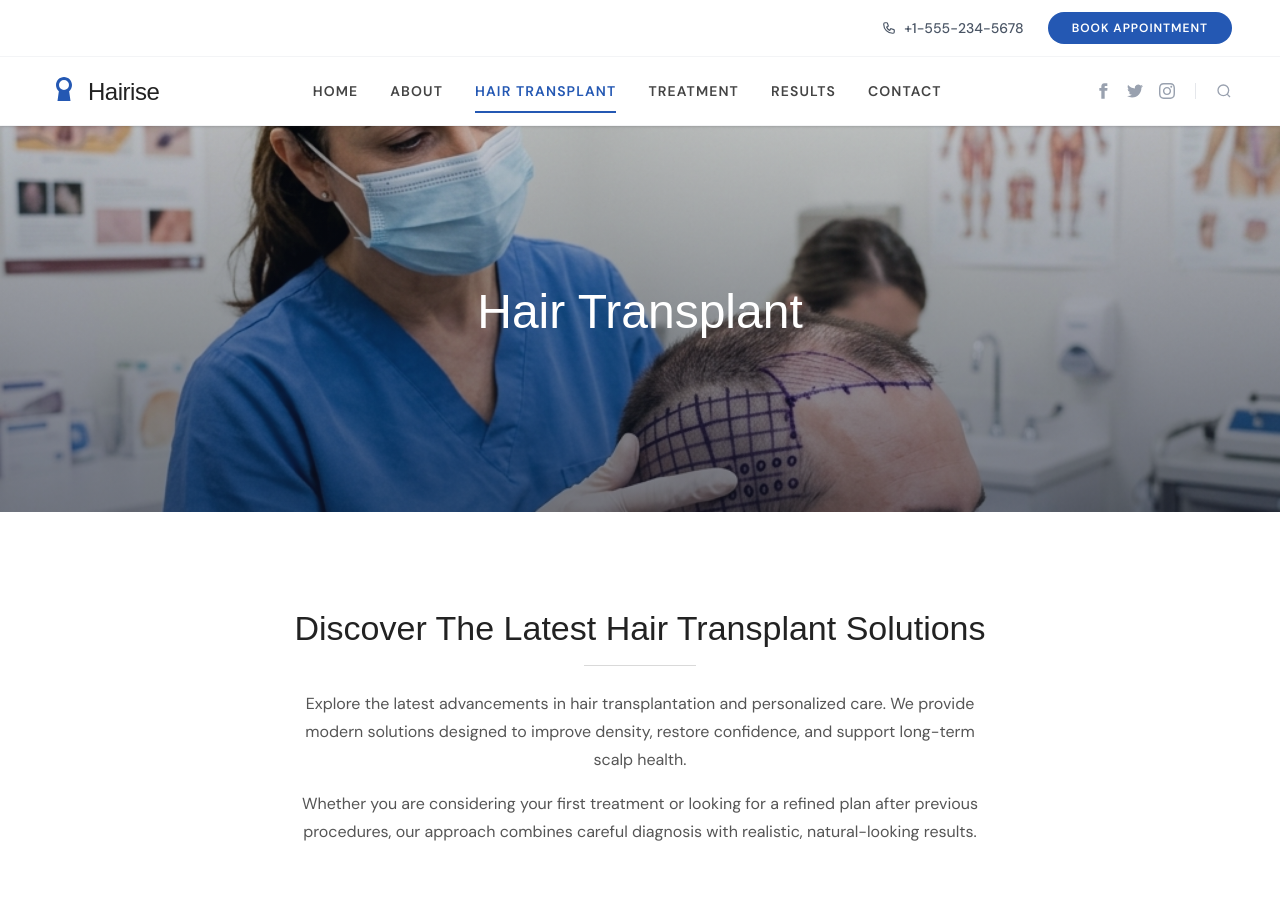
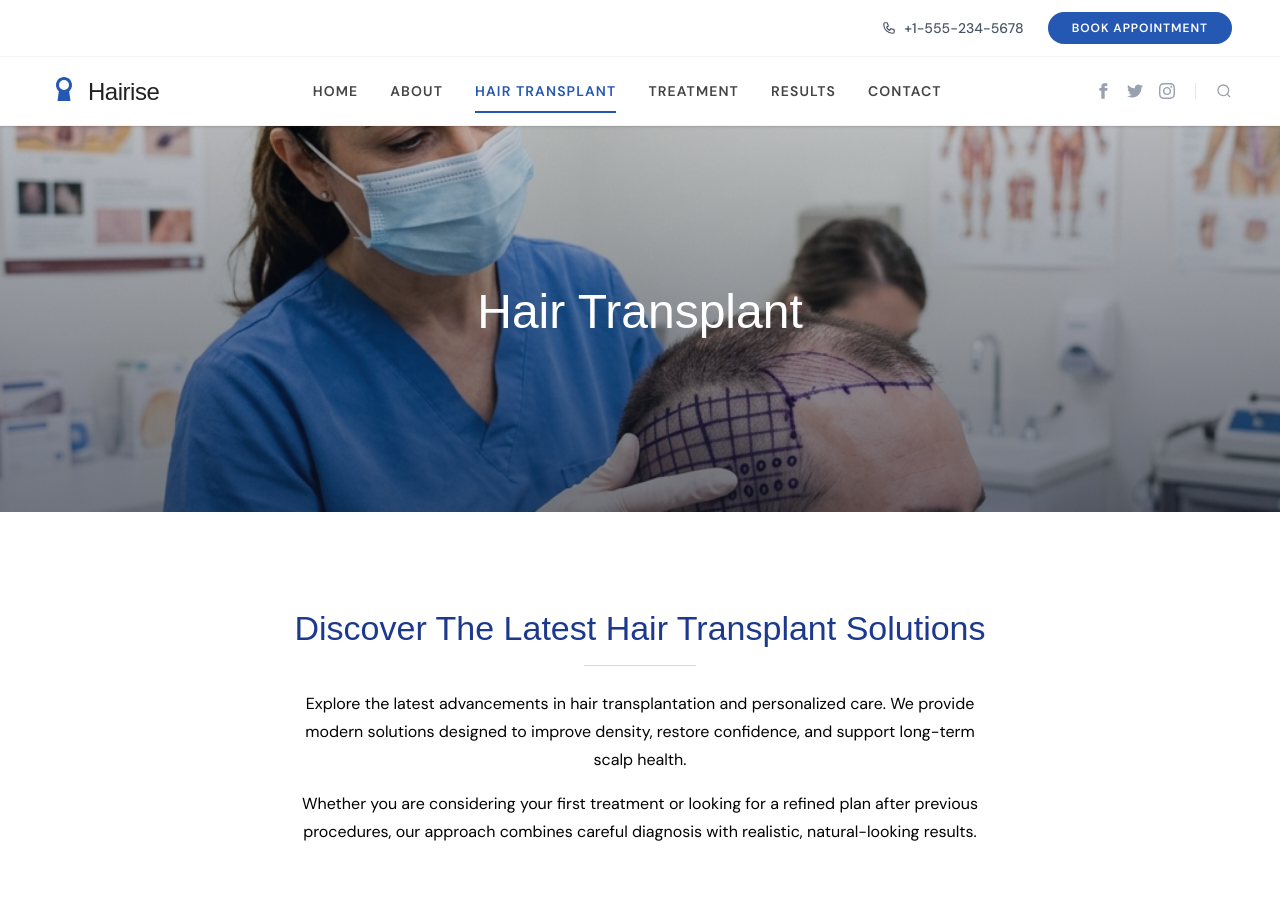
Before and after one commit to dominicnaatey/hair-transplant, a Next.js app: page /hair-transplant in a window 1280 px wide. Shown: the top 924 px of the page. Built offline with nearby package versions, Linux system fonts and the light colour scheme; a web font is replaced by a local one.

Commit message:
style(HairTransplantPage): adjust heading and paragraph text styles

```diff
--- a/components/HairTransplant/HairTransplantPage.tsx
+++ b/components/HairTransplant/HairTransplantPage.tsx
@@ -68,16 +68,16 @@ export default function HairTransplantPage() {
 
       <section className="bg-white px-6 py-16 sm:py-20 md:py-24">
         <div className="mx-auto max-w-190 text-center">
-          <h2 className="font-heading text-3xl leading-[1.2] font-medium text-blue-900 sm:text-[34px]">
+          <h2 className="font-heading text-3xl leading-[1.2] font-medium text-blue-900! sm:text-[34px]">
             Discover The Latest Hair Transplant Solutions
           </h2>
           <div className="mx-auto mt-4 h-px w-28 bg-[#D9D9D9]" />
-          <p className="mx-auto mt-6 max-w-170 text-[0.9375rem] leading-7 text-[#555555] sm:text-base">
+          <p className="mx-auto mt-6 max-w-170 text-base leading-7 text-black sm:text-base">
             Explore the latest advancements in hair transplantation and
             personalized care. We provide modern solutions designed to improve
             density, restore confidence, and support long-term scalp health.
           </p>
-          <p className="mx-auto mt-4 max-w-170 text-[0.9375rem] leading-7 text-[#555555] sm:text-base">
+          <p className="mx-auto mt-4 max-w-170 text-base leading-7 text-black sm:text-base">
             Whether you are considering your first treatment or looking for a
             refined plan after previous procedures, our approach combines
             careful diagnosis with realistic, natural-looking results.
```
